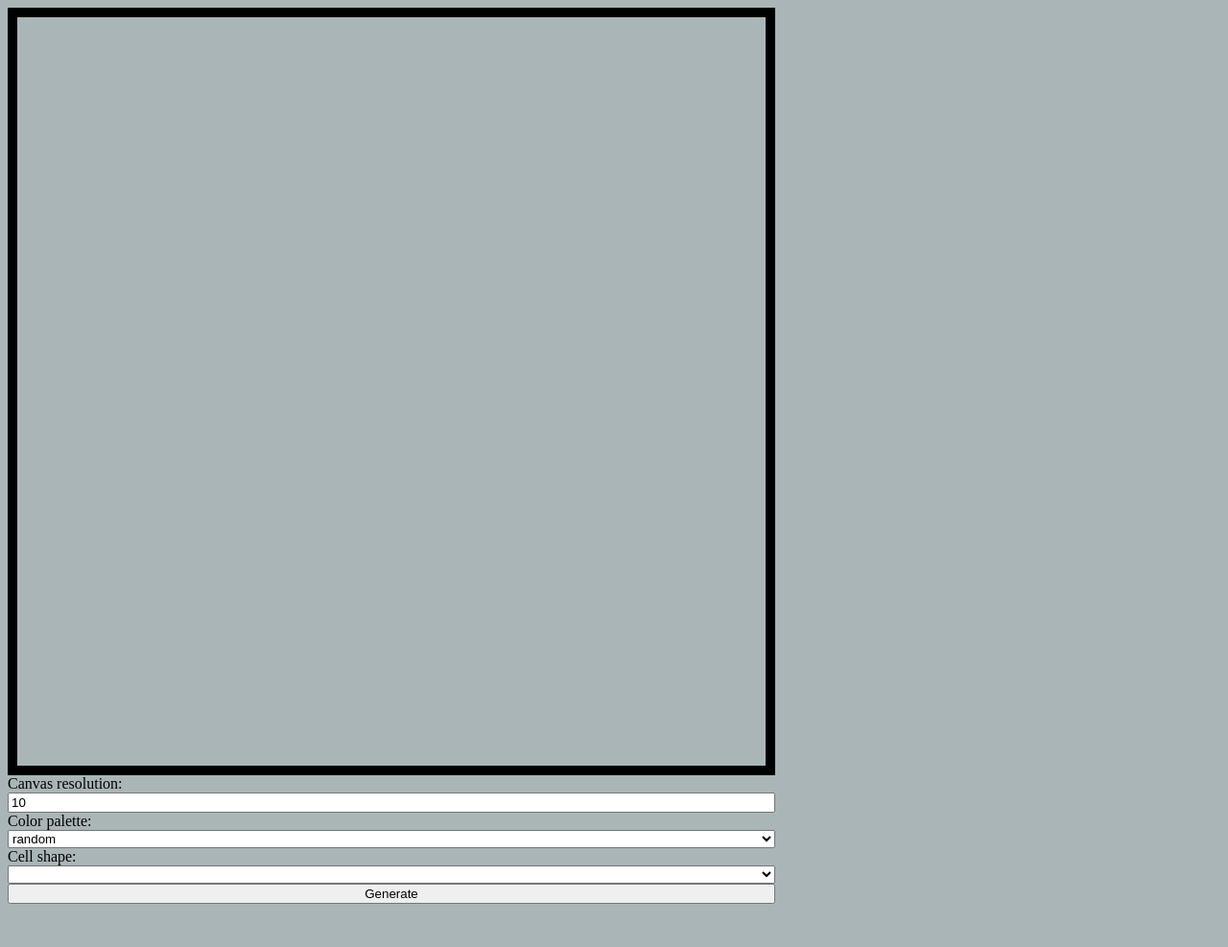
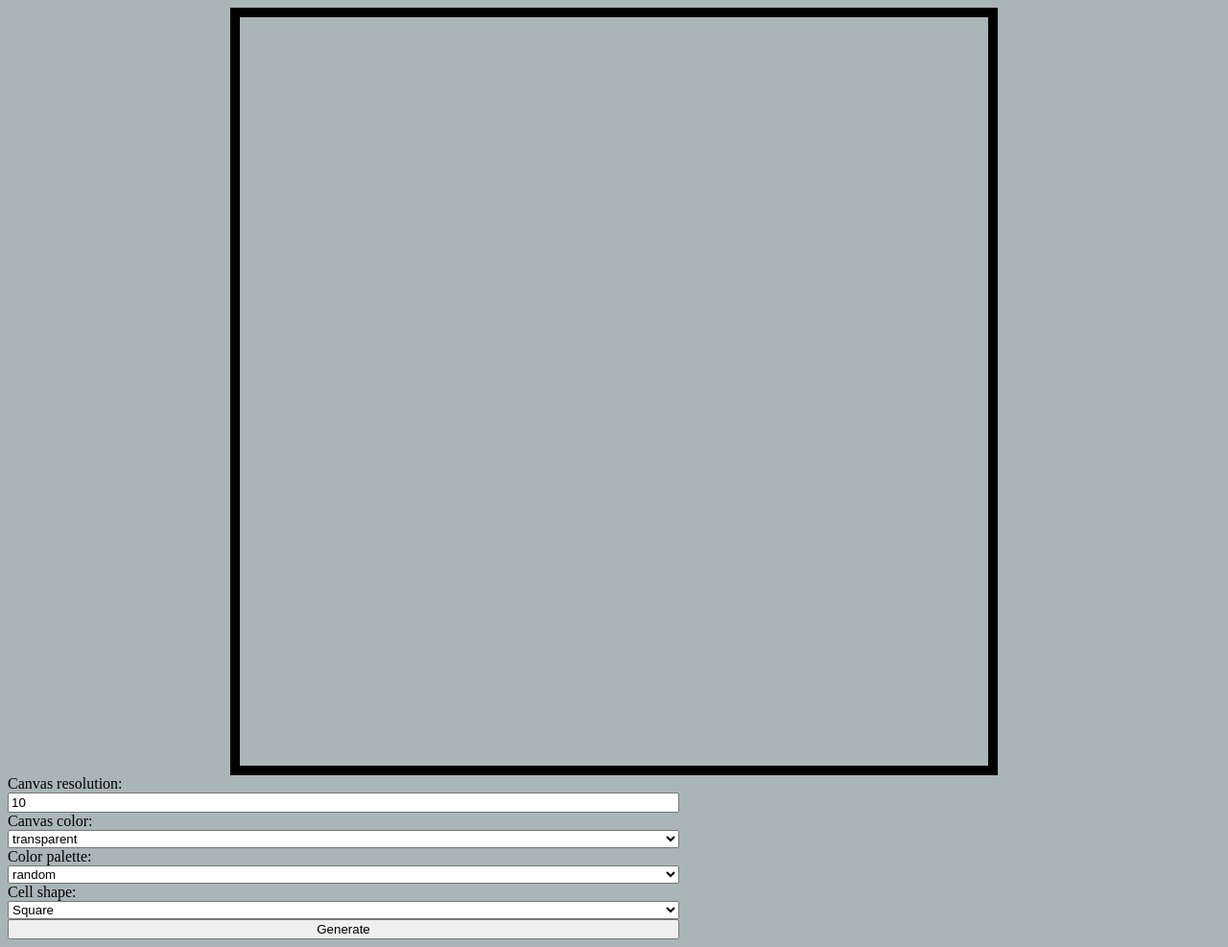
Before and after one commit to JakeBrowning90/abstract-art, a plain HTML site: page index.html in a window 1280 px wide. Shown: the whole page at 96% size. Before the commit the page ends 950 px from the top, so only its background shows below. Drawn offline with Linux system fonts and the light colour scheme.

Commit message:
Add selectors for cell shape and canvas color

```diff
--- a/index.html
+++ b/index.html
@@ -10,11 +10,13 @@
   <body>
     <div class="canvas" id="canvas"></div>
     <form action="">
-      <label for="">Canvas resolution:</label>
+      <label for="resNum">Canvas resolution:</label>
       <input type="number" min="1" max="100" id="resNum" value="10" />
-      <label for="">Color palette:</label>
+      <label for="canvasSelect">Canvas color:</label>
+      <select name="" id="canvasSelect"></select>
+      <label for="paletteSelect">Color palette:</label>
       <select name="" id="paletteSelect"></select>
-      <label for="">Cell shape:</label>
+      <label for="cellShapeSelect">Cell shape:</label>
       <select name="" id="cellShapeSelect"></select>
 
       <button type="button" id="colorBtn">Generate</button>
--- a/script.js
+++ b/script.js
@@ -1,12 +1,16 @@
 const canvas = document.getElementById("canvas");
 const resBtn = document.getElementById("resBtn");
 const colorBtn = document.getElementById("colorBtn");
+const canvasSelect = document.getElementById("canvasSelect");
 const paletteSelect = document.getElementById("paletteSelect");
+const shapeSelect = document.getElementById("cellShapeSelect");
 
 colorBtn.onclick = () => generateArt();
 
 function generateArt() {
-  applyRes()
+  applyCanvas();
+  applyRes();
+  applyShape();
   colorCells();
 }
 
@@ -25,7 +29,27 @@ function applyRes() {
   }
 }
 
-function populateSelect() {
+function applyCanvas() {
+  canvas.style.backgroundColor = document.getElementById("canvasSelect").value;
+}
+
+function applyShape() {
+  let shape = document.getElementById("cellShapeSelect").value;
+  for (const child of canvas.children) {
+    child.style.borderRadius = shape;
+  }
+}
+
+function populateCanvasses() {
+  canvasses.forEach((canvas) => {
+    const option = document.createElement("option");
+    option.textContent = canvas;
+    option.value = canvas;
+    canvasSelect.appendChild(option);
+  });
+}
+
+function populatePalettes() {
   palettes.forEach((palette) => {
     const option = document.createElement("option");
     option.textContent = palette;
@@ -33,10 +57,19 @@ function populateSelect() {
   });
 }
 
+function populateShapes() {
+  shapes.forEach((shape) => {
+    const option = document.createElement("option");
+    option.textContent = shape.name;
+    option.value = shape.radius;
+    shapeSelect.appendChild(option);
+  });
+}
+
 function colorCells() {
   for (const child of canvas.children) {
     child.style.border = "none";
-    coloring[paletteSelect.value + 'Color'](child)
+    coloring[paletteSelect.value + "Color"](child);
   }
 }
 
@@ -49,25 +82,54 @@ const coloring = {
     element.style.backgroundColor = `rgb(${r}, ${g}, ${b})`;
   },
   transitColor: function (element) {
-    const x = Math.floor(Math.random() * 4);
+    const x = Math.floor(Math.random() * transitColorPalette.length);
     element.style.backgroundColor = transitColorPalette[x];
   },
   monoColor: function (element) {
-    const x = Math.floor(Math.random() * 4);
+    const x = Math.floor(Math.random() * monoColorPalette.length);
     element.style.backgroundColor = monoColorPalette[x];
   },
   mondrianColor: function (element) {
-    const x = Math.floor(Math.random() * 5);
+    const x = Math.floor(Math.random() * mondrianColorPalette.length);
     element.style.backgroundColor = mondrianColorPalette[x];
+  },
+  rainbowColor: function (element) {
+    const x = Math.floor(Math.random() * rainbowColorPalette.length);
+    element.style.backgroundColor = rainbowColorPalette[x];
   },
 };
 
 const transitColorPalette = ["black", "yellow", "cyan", "magenta"];
 
-const monoColorPalette = ["black", "grey", "lightgrey", "white"];
+const monoColorPalette = [
+  "#ffffff",
+  "#c0c0c0",
+  "#808080",
+  "#404040",
+  "#000000",
+];
 
 const mondrianColorPalette = ["black", "white", "red", "yellow", "blue"];
 
-const palettes = ["random", "transit", "mono", "mondrian"];
+const rainbowColorPalette = [
+  "#A587CA",
+  "#36CEDC",
+  "#8FE968",
+  "#FFEA56",
+  "#FFB750",
+  "#FE797B",
+];
 
-populateSelect();
+const canvasses = ["transparent", "white", "black", "lightgrey"];
+
+const palettes = ["random", "transit", "mono", "mondrian", "rainbow"];
+
+const shapes = [
+  { name: "Square", radius: "0" },
+  { name: "Rounded", radius: "33%" },
+  { name: "Circle", radius: "50%" },
+];
+
+populateCanvasses();
+populatePalettes();
+populateShapes();
--- a/style.css
+++ b/style.css
@@ -4,7 +4,7 @@ body {
 }
 
 form {
-    max-width: 800px;
+    max-width: 700px;
     display: flex;
     flex-direction: column;
 }
@@ -15,10 +15,10 @@ form {
   border: 10px solid black;
   display: grid;
   box-sizing: border-box;
+  margin: 0 auto;
+  /* background-color: white; */
 }
 
 .cell {
   border: 1px solid black;
-  /* border-radius: 50%; */
-  /* border-radius: 33%; */
 }
```
Also changed, not shown: 1 other file.
